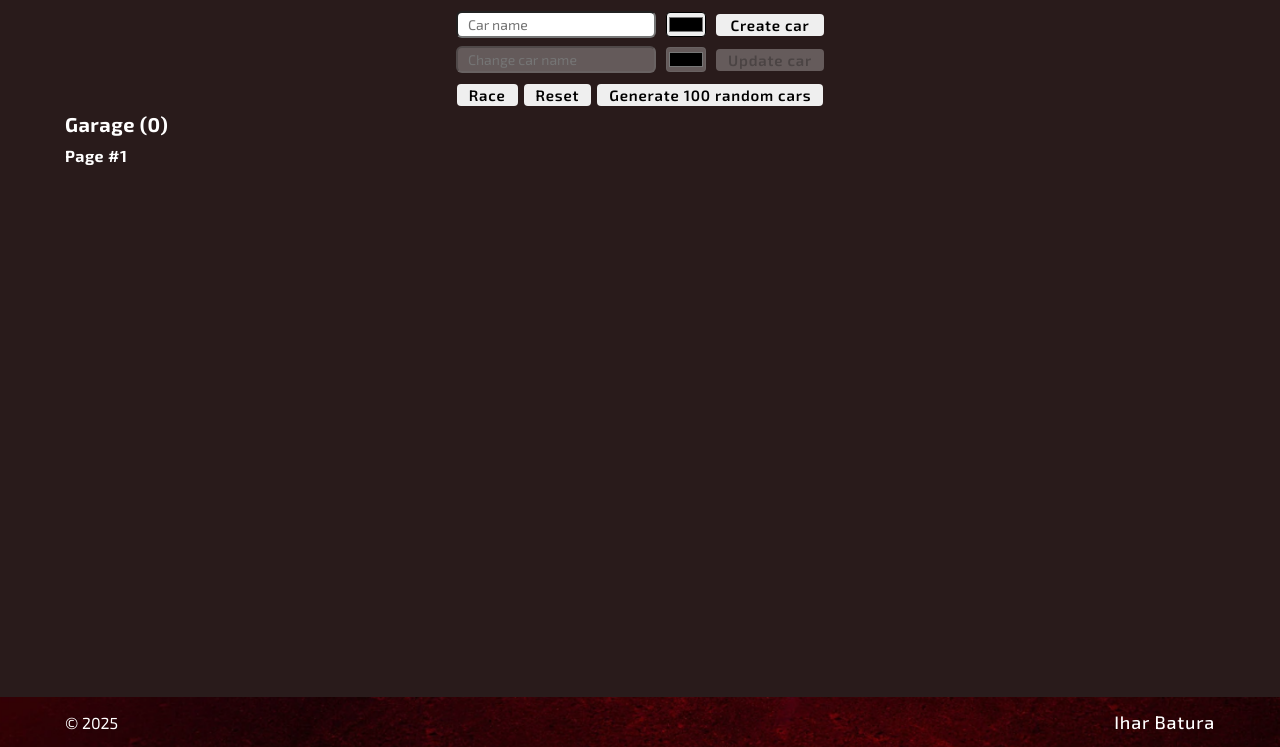
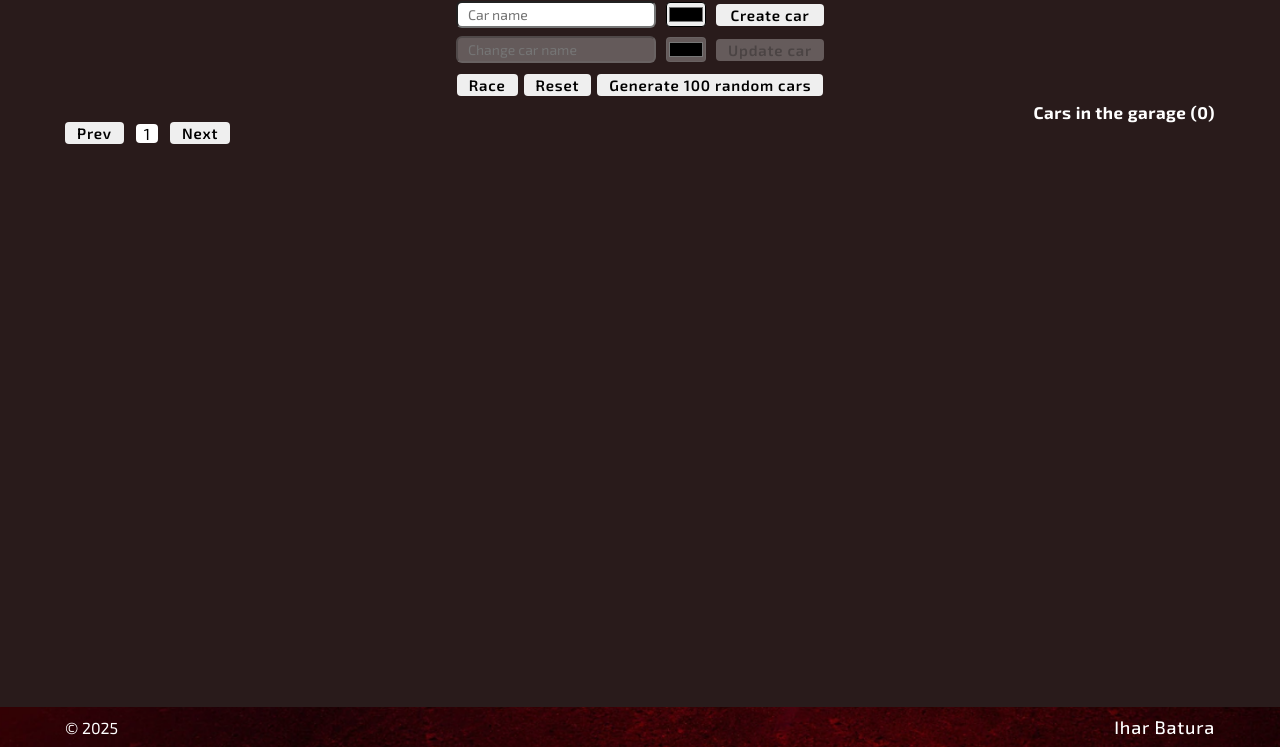
Before and after one commit to Ihar-Batura/Async-Race, a website built with webpack: page src/index.html in a window 1280 px wide. Shown: the part 53-800 px from the top of the page. Built offline with nearby package versions, Linux system fonts and the light colour scheme.

Commit message:
feat: add page navigation

```diff
--- /dev/null
+++ b/src/components/navigation.ts
@@ -0,0 +1,28 @@
+import createElement from '../creating/create_element';
+import createButton from '../creating/create_btn';
+
+function createPageNavigation() {
+  const navigation = createElement({ tag: 'div', classes: ['navigation'] });
+  createButton({
+    text: 'Prev',
+    classes: ['btn', 'navigation-btn', 'prev-btn'],
+    parent: navigation,
+  });
+
+  createElement({
+    tag: 'div',
+    text: '1',
+    classes: ['page-number'],
+    parent: navigation,
+  });
+
+  createButton({
+    text: 'Next',
+    classes: ['btn', 'navigation-btn', 'next-btn'],
+    parent: navigation,
+  });
+
+  return navigation;
+}
+
+export default createPageNavigation;
--- a/src/pages/garage.ts
+++ b/src/pages/garage.ts
@@ -1,5 +1,6 @@
 import createElement from '../creating/create_element';
 import createControlContainer from '../components/garage_control_container';
+import createPageNavigation from '../components/navigation';
 
 function createGaragePage() {
   const garage = createElement({
@@ -9,16 +10,12 @@ function createGaragePage() {
   const control = createControlContainer();
   const carsAmount = createElement({
     tag: 'h3',
-    text: 'Garage (0)',
+    text: 'Cars in the garage (0)',
     classes: ['garage__cars-amount'],
   });
-  const garagePage = createElement({
-    tag: 'h4',
-    text: 'Page #1',
-    classes: ['garage__cars-page'],
-  });
+  const navigation = createPageNavigation();
 
-  garage.append(control, carsAmount, garagePage);
+  garage.append(control, carsAmount, navigation);
 
   return garage;
 }
--- a/src/style.css
+++ b/src/style.css
@@ -27,7 +27,7 @@ body {
 .header,
 .footer {
   width: 100%;
-  height: 50px;
+  height: 40px;
   margin: 0 auto;
   background: url('./assets/header_bk.png') center center / cover;
 }
@@ -121,7 +121,7 @@ body {
 }
 
 .main {
-  min-height: calc(100vh - 100px);
+  min-height: calc(100vh - 80px);
 }
 
 .footer-year {
@@ -187,21 +187,25 @@ body {
 }
 
 h3 {
-  font-size: 20px;
+  font-size: 17px;
   letter-spacing: 0.03rem;
   color: var(--clr-light);
 }
 
 .garage__cars-amount {
+  margin-left: auto;
+}
+
+.navigation {
+  display: flex;
+  align-items: center;
+  gap: 12px;
   margin-right: auto;
 }
 
-h4 {
-  font-size: 16px;
-  letter-spacing: 0.03rem;
-  color: var(--clr-light);
+.page-number {
+  width: 22px;
+  text-align: center;
+  border-radius: 4px;
+  background-color: var(--clr-light);
 }
-
-.garage__cars-page {
-  margin: 10px auto 10px 0;
-}
```
